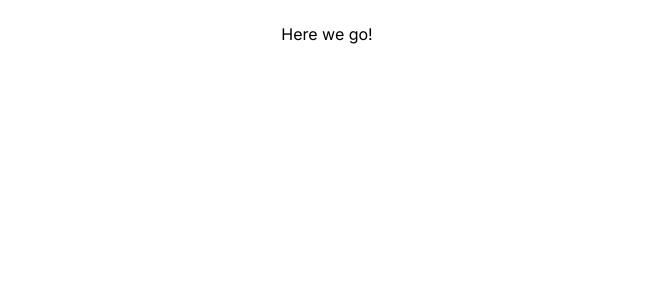
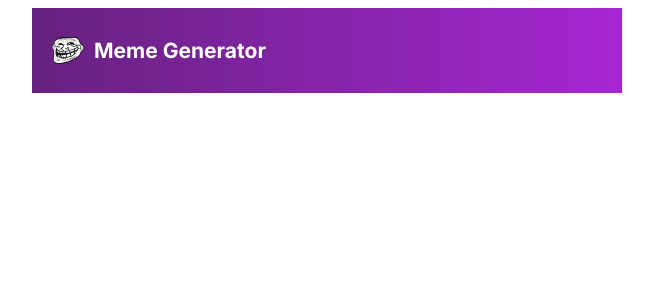
Before and after one commit to mypaxpax/Meme-generator, a React (Vite) app: page / in a window 1280 px wide. Shown: the top 300 px of the page, without its empty margins (313-966 px from the left). Built offline with nearby package versions, Linux system fonts and the light colour scheme.

Commit message:
header import

```diff
--- a/src/App.jsx
+++ b/src/App.jsx
@@ -1,7 +1,9 @@
+import Header from "./components/Header";
+
 function App() {
   return (
     <div>
-      <p>Here we go!</p>
+      <Header />
     </div>
   );
 }
```
